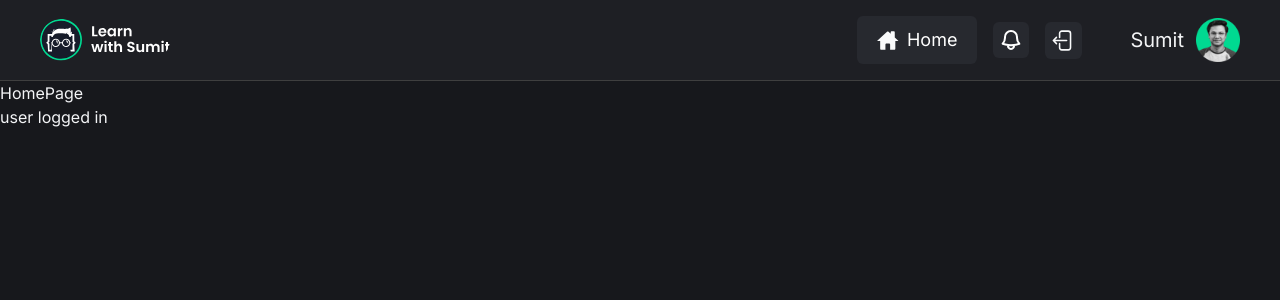
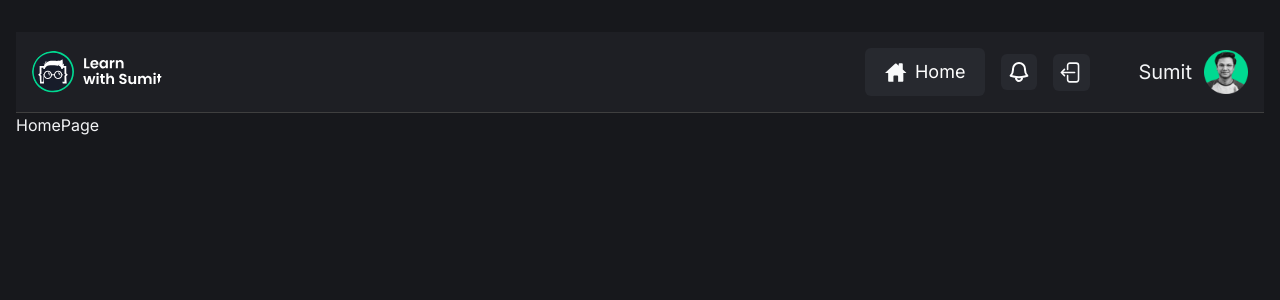
Before and after one commit to mohammad-al-samiul/facehook-react, a React (Vite) app: page /login in a window 1280 px wide. Both pictures are taken after typing "name@example.com", "Sample123" into the empty fields and a click on the button "Login". Shown: the top 300 px of the page. Built offline with nearby package versions, Linux system fonts and the light colour scheme.

Commit message:
private route implemented

```diff
--- a/src/App.jsx
+++ b/src/App.jsx
@@ -5,15 +5,17 @@
 import { LoginPage } from "./pages/LoginPage";
 import { RegisterPage } from "./pages/RegisterPage";
 import { NotFoundPage } from "./pages/NotFoundPage";
+import { PrivateRoutes } from "./routes/PrivateRoutes";
 
 function App() {
   return (
     <Routes>
-      <Route path="/" element={<HomePage />} />
-      <Route path="/me" element={<ProfilePage />} />
+      <Route element={<PrivateRoutes />}>
+        <Route path="/" element={<HomePage />} />
+        <Route path="/me" element={<ProfilePage />} />
+      </Route>
       <Route path="/login" element={<LoginPage />} />
       <Route path="/register" element={<RegisterPage />} />
-
       <Route path="*" element={<NotFoundPage />} />
     </Routes>
   );
--- a/src/components/auth/Logout.jsx
+++ b/src/components/auth/Logout.jsx
@@ -1,9 +1,12 @@
 import { useNavigate } from "react-router-dom";
 import LogoutIcon from "../../assets/icons/logout.svg";
+import { useAuth } from "../../hooks/useAuth";
 
 export const Logout = () => {
+  const { setAuth } = useAuth();
   const navigate = useNavigate();
   const handleLogout = () => {
+    setAuth({});
     navigate("/login");
   };
   return (
--- a/src/index.css
+++ b/src/index.css
@@ -1,4 +1,5 @@
 @import url("https://fonts.googleapis.com/css2?family=Inter:wght@300;400;600;700&display=swap");
+
 @import "tailwindcss";
 
 @theme {
@@ -20,7 +21,7 @@
     @apply flex items-center justify-center;
   }
   .container {
-    @apply max-w-[1200px] mx-auto;
+    @apply max-w-[1400px] mx-auto px-4;
   }
 }
 @layer components {
--- a/src/pages/HomePage.jsx
+++ b/src/pages/HomePage.jsx
@@ -1,14 +1,11 @@
-import { Navbar } from "../components/common/Navbar";
 import { useAuth } from "../hooks/useAuth";
 
 export const HomePage = () => {
   const { auth } = useAuth();
-
+  console.log(auth);
   return (
     <div>
-      <Navbar />
       <p> HomePage</p>
-      {auth.user && <p>user logged in</p>}
     </div>
   );
 };
--- /dev/null
+++ b/src/routes/PrivateRoutes.jsx
@@ -0,0 +1,25 @@
+import React from "react";
+import { useAuth } from "../hooks/useAuth";
+import { Navigate, Outlet } from "react-router-dom";
+import { Navbar } from "../components/common/Navbar";
+
+export const PrivateRoutes = () => {
+  const { auth } = useAuth();
+
+  return (
+    <>
+      {auth.user ? (
+        <main className="mx-auto max-w-[1400px] py-8">
+          <div className="container">
+            <Navbar />
+            <Outlet />
+          </div>
+        </main>
+      ) : (
+        <>
+          <Navigate to="/login" />
+        </>
+      )}
+    </>
+  );
+};
```
